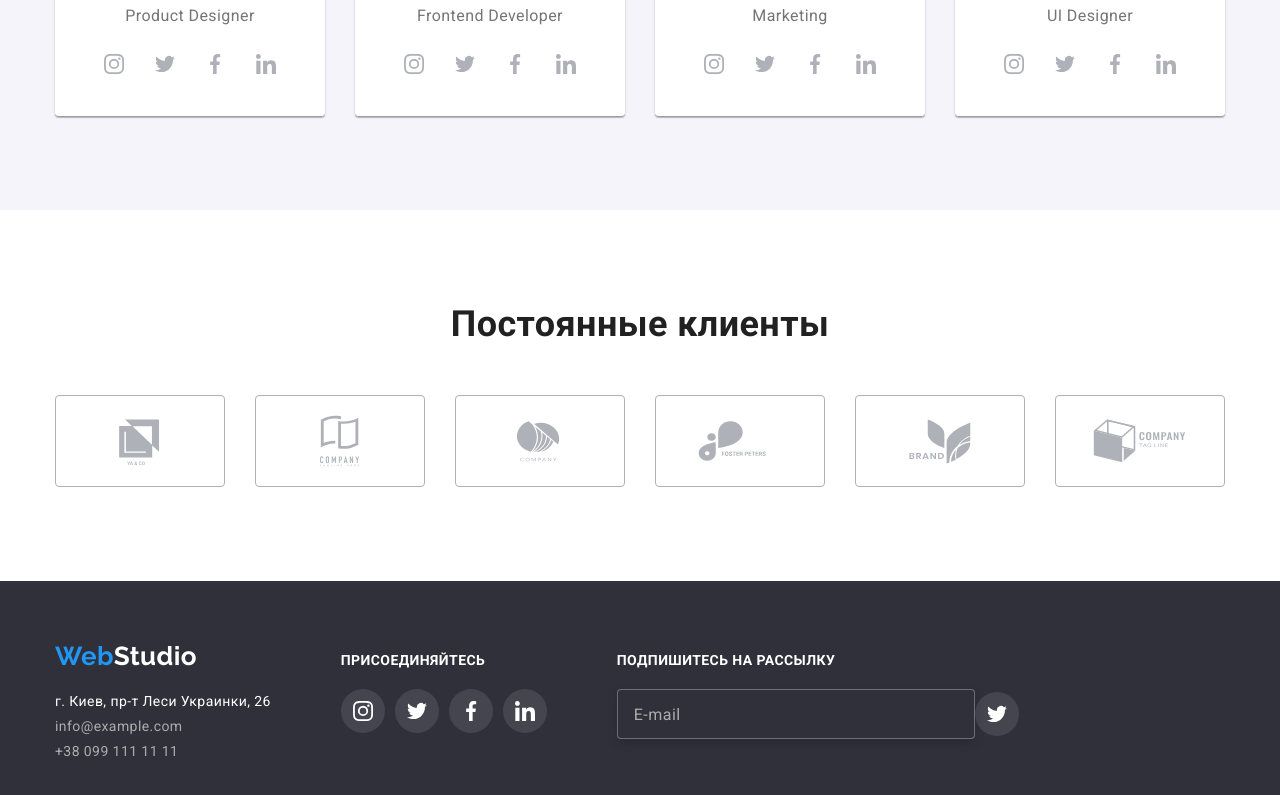
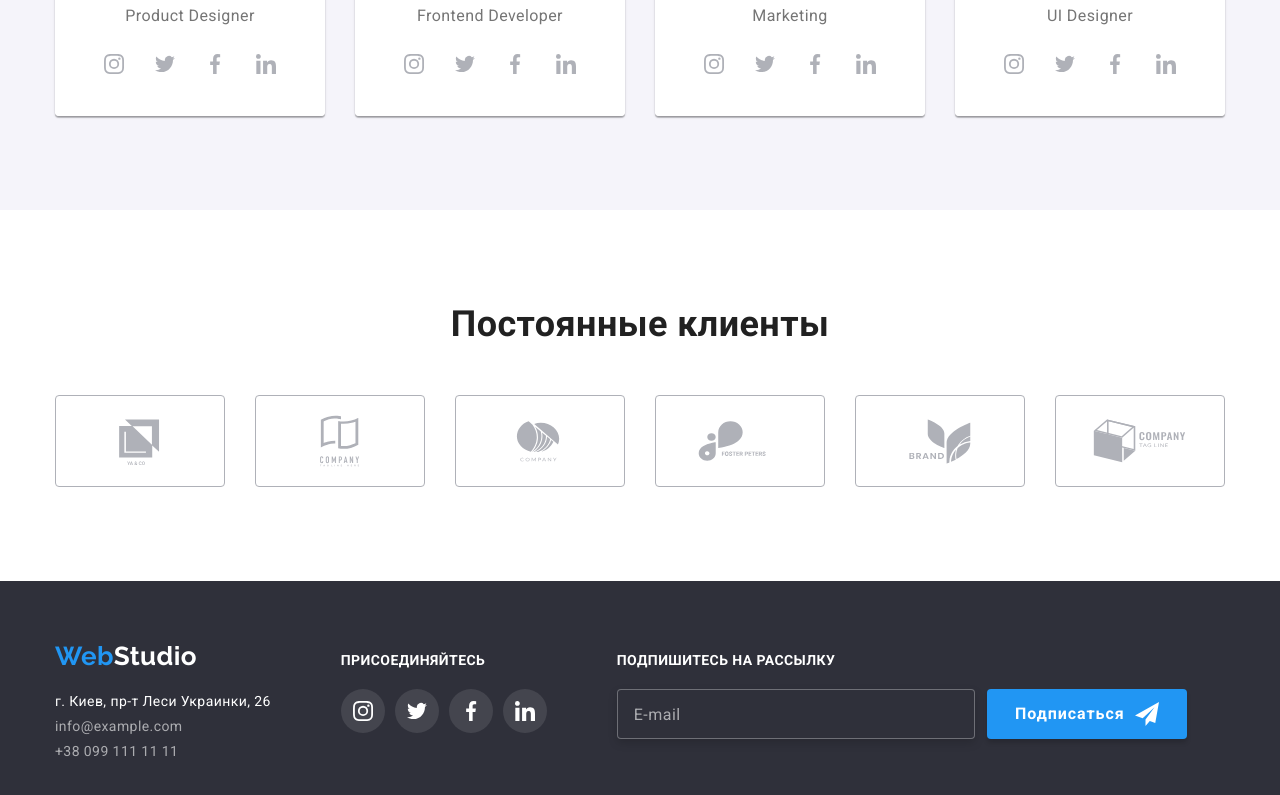
Before and after one commit to 86andrey/goit-markup-hw-06, a plain HTML site: page index.html in a window 1280 px wide. Shown: the part 2097-2892 px from the top of the page. Drawn offline with nearby package versions, Linux system fonts and the light colour scheme.

Commit message:
готово

```diff
--- a/css/styles.css
+++ b/css/styles.css
@@ -306,6 +306,7 @@ a.studia.current::after {
     margin: 8px;
     border: 1px solid rgba(0, 0, 0, 0.1);
     background-color: var(--primary-white-color);
+    transition: 250ms cubic-bezier(0.4, 0, 0.2, 1);
 }
 
 .close-button:hover .close-icon {
@@ -314,6 +315,7 @@ a.studia.current::after {
 
 .close-icon {
     fill: var(--title-text-color);
+    transition: 250ms cubic-bezier(0.4, 0, 0.2, 1);
 }
 
 .modal-title {
@@ -334,6 +336,7 @@ a.studia.current::after {
     display: flex;
     flex-direction: column;
     margin-bottom: 20px;
+    transition: 250ms cubic-bezier(0.4, 0, 0.2, 1);
 }
 .form-field input {
     margin-top: 4px;
@@ -393,6 +396,7 @@ textarea {
 }
 .form-icon {
     background-size: contain;
+    transition: 250ms cubic-bezier(0.4, 0, 0.2, 1);
 }
 
 .form-field:hover .form-icon {
@@ -454,6 +458,7 @@ textarea {
     box-shadow: 0px 4px 4px rgba(0, 0, 0, 0.15);
     border-radius: 4px;
     border-color: transparent;
+    transition: 250ms cubic-bezier(0.4, 0, 0.2, 1);
 }
 .input-name {
     display: block;
@@ -767,6 +772,14 @@ textarea {
     width: 20px;
     fill: var(--primary-white-color);
 }
+
+.input-join-icon {
+    margin-left: 10px;
+    /* height: 20px;
+    width: 20px; */
+    fill: var(--primary-white-color);
+}
+
 .input-list {
     display: flex;
     align-items: center;
@@ -777,6 +790,7 @@ textarea {
     height: 50px;
     padding-left: 16px;
     padding-right: 16px;
+    margin-right: 12px;
     border: 1px solid rgba(255, 255, 255, 0.3);
     box-sizing: border-box;
     filter: drop-shadow(0px 4px 4px rgba(0, 0, 0, 0.15));
--- a/index.html
+++ b/index.html
@@ -385,11 +385,11 @@
                      <input class="input-sign" type="text" name="mail" placeholder="E-mail">
                     </li>
                     <li>
-                     <a class="footer-join-link" href="">
-                         <svg width="44" height="44" class="footer-join-icon">
-                             <use href="./images/icons.svg#twitter"></use>
-                         </svg>
-                     </a>
+                        <button data-modal-open class="hero-button" type="submit">Подписаться
+                            <svg width="24" height="24" class="input-join-icon">
+                                <use href="./images/icons.svg#icon-send"></use>
+                            </svg>
+                        </button>
                     </li>
                 </ul>
              </div>
```
Also changed, not shown: images/symbol-defs.svg (deleted), images/symbol-modal.svg (deleted). Lines whose indentation alone changed are shown as unchanged.
